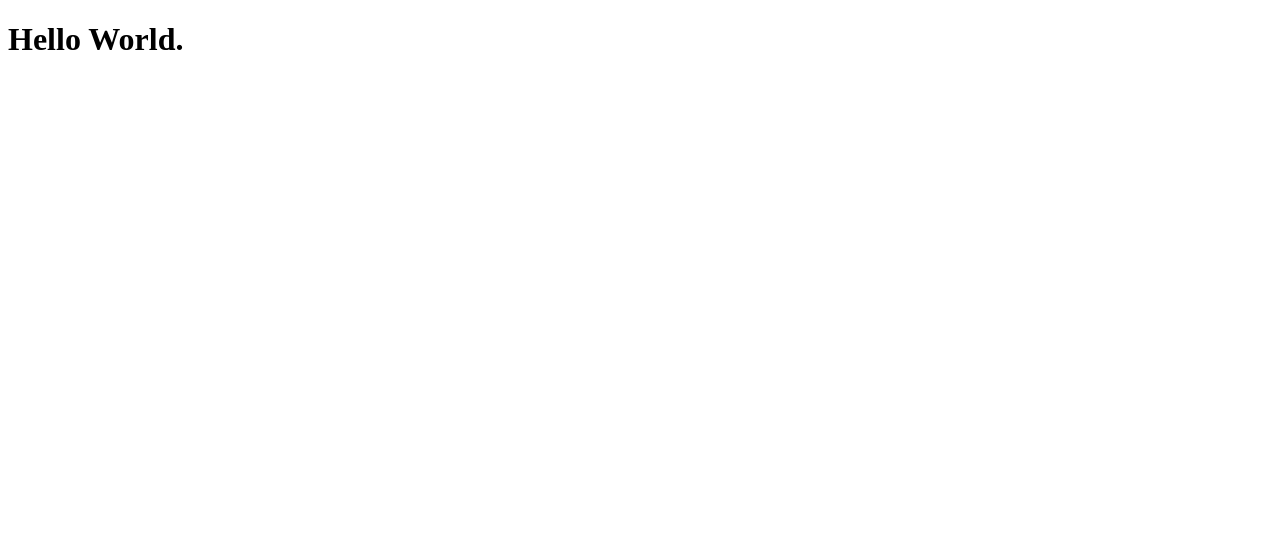
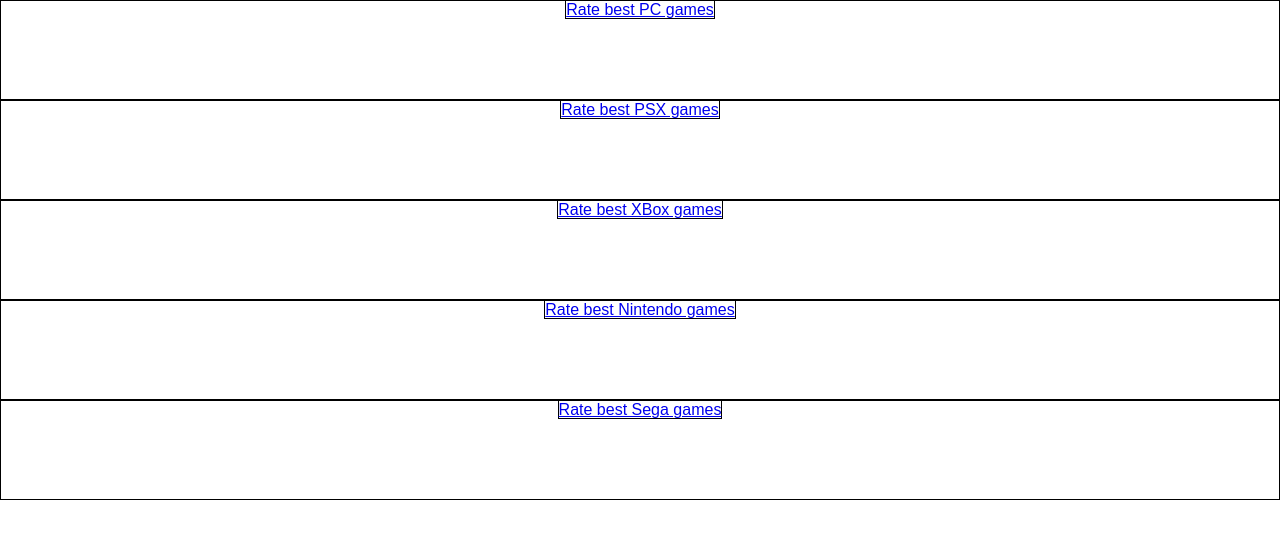
Before and after one commit to edinvnode/advanced-forum-app, a React (Create React App) app in the folder frontend/: page / in a window 1280 px wide. Shown: the top 538 px of the page. Built offline with nearby package versions, Linux system fonts and the light colour scheme; the HTML template or start-up script is replaced by a standard one.

Commit message:
Basic setup

```diff
--- a/frontend/src/App.js
+++ b/frontend/src/App.js
@@ -1,9 +1,16 @@
 import React from 'react';
+import { titles } from './data';
 
 function App() {
   return (
     <div className="App">
-      <h1>Hello World.</h1>
+      {titles.map((title) => (
+        <div className="title">
+          <a href="#" className="title">
+            {title.title}
+          </a>
+        </div>
+      ))}
     </div>
   );
 }
--- /dev/null
+++ b/frontend/src/data.js
@@ -0,0 +1,22 @@
+export const titles = [
+  {
+    id: 1,
+    title: 'Rate best PC games',
+  },
+  {
+    id: 2,
+    title: 'Rate best PSX games',
+  },
+  {
+    id: 3,
+    title: 'Rate best XBox games',
+  },
+  {
+    id: 4,
+    title: 'Rate best Nintendo games',
+  },
+  {
+    id: 5,
+    title: 'Rate best Sega games',
+  },
+];
--- a/frontend/src/index.css
+++ b/frontend/src/index.css
@@ -0,0 +1,13 @@
+* {
+  margin: 0;
+  padding: 0;
+  box-sizing: border-box;
+  font-family: Arial, Helvetica, sans-serif;
+}
+
+.title {
+  height: 100px;
+  width: auto;
+  border: 1px solid black;
+  text-align: center;
+}
```
